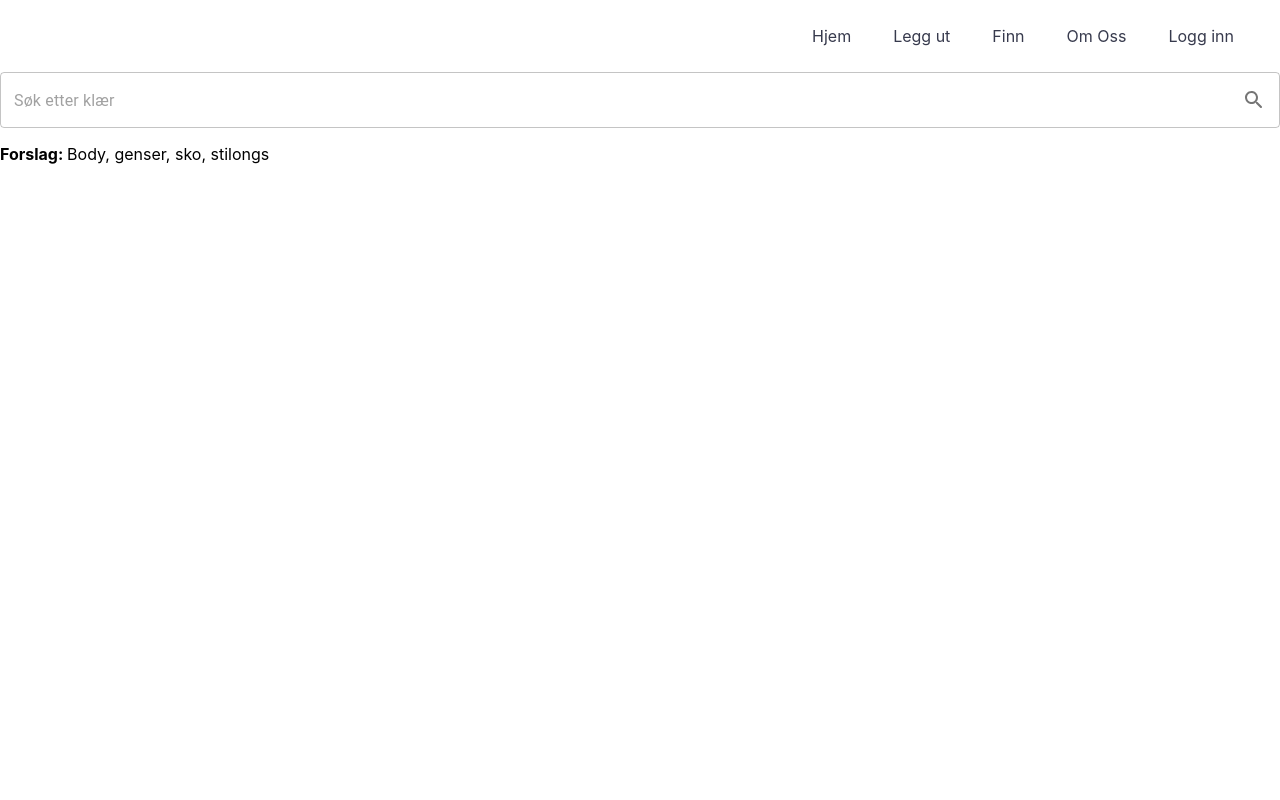
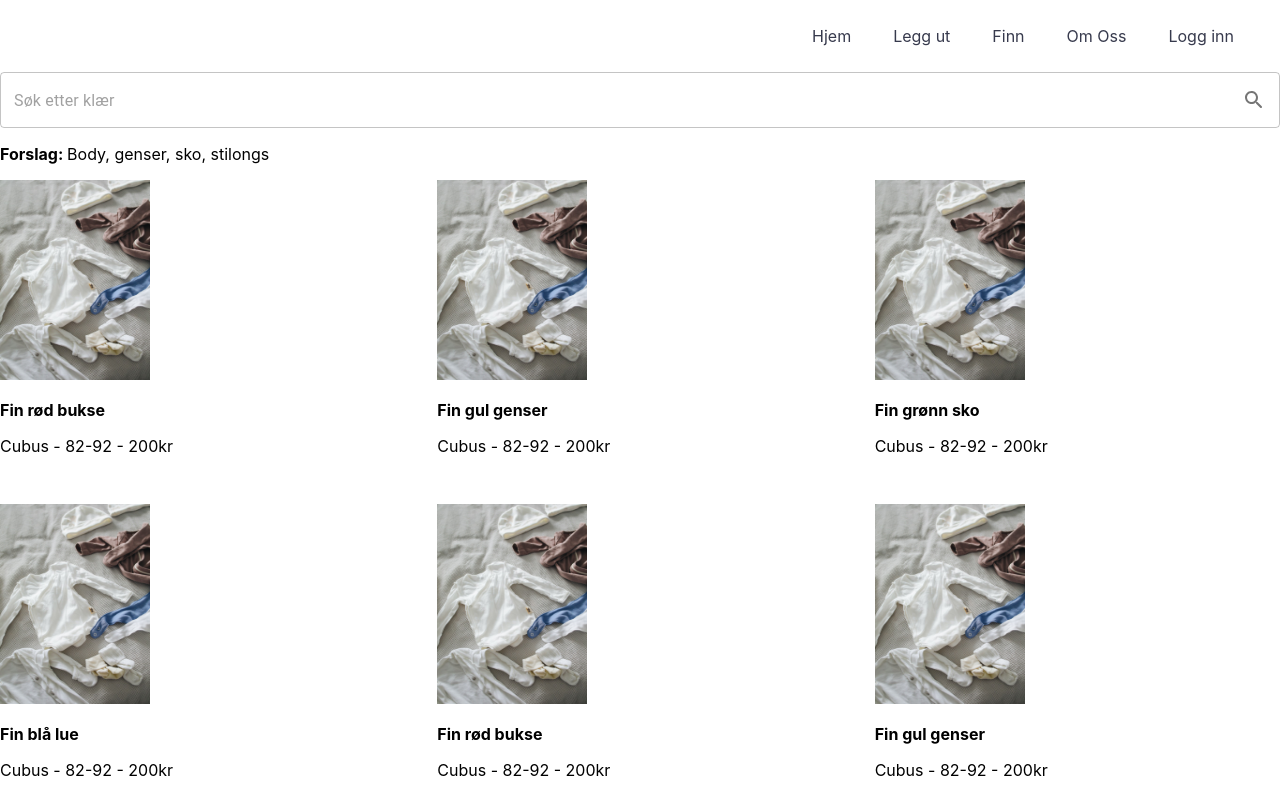
Before and after one commit to davemarong/baby-fadder, a Next.js app: page /finn in a window 1280 px wide. Shown: the top 800 px of the page. Built offline with nearby package versions, Linux system fonts and the light colour scheme.

Commit message:
Add clothingAd (first draft)

```diff
--- a/pages/finn.tsx
+++ b/pages/finn.tsx
@@ -2,6 +2,7 @@
 
 // Next
 import type { NextPage } from "next";
+import { ClothingAds } from "../src/components/ClothingAds/ClothingAds";
 
 // React
 
@@ -30,7 +31,9 @@ const Finn: NextPage = () => {
       <SearchField
         placeholder="Søk etter klær"
         suggestions="Body, genser, sko, stilongs"
+        // func={null}
       />
+      <ClothingAds />
     </>
   );
 };
--- /dev/null
+++ b/src/components/ClothingAds/ClothingAds.tsx
@@ -0,0 +1,49 @@
+// IMPORT
+
+// Next
+import Image from "next/image";
+
+// React
+
+// Material UI
+import Grid from "@mui/material/Grid";
+
+// Components
+
+// Utils
+
+// Data
+import { profiles } from "../../dummyData/Profiles";
+
+// Images
+import babyclothes from "../../dummyData/images/babyclothes.jpg";
+
+// TYPE/INTERFACE
+
+// Functional component
+export const ClothingAds = () => {
+  // State
+
+  // Functions
+
+  // Return
+  return (
+    <Grid container spacing={4}>
+      {profiles.map((profile: any) => {
+        return profile.ad.map((ad: any) => {
+          return (
+            <Grid key={ad.title} item md={4} sm={6}>
+              <Image src={babyclothes} height={200} width={150} alt="" />
+              <p>
+                <b>{ad.title}</b>
+              </p>
+              <p>
+                {ad.brand} - {ad.size} - {ad.price}kr{" "}
+              </p>
+            </Grid>
+          );
+        });
+      })}
+    </Grid>
+  );
+};
--- a/src/components/ReUsable/SearchField/SearchField.tsx
+++ b/src/components/ReUsable/SearchField/SearchField.tsx
@@ -7,7 +7,6 @@
 // Material UI
 import TextField from "@mui/material/TextField";
 import InputAdornment from "@mui/material/InputAdornment";
-import Typography from "@mui/material/Typography";
 
 // Icons
 import SearchRoundedIcon from "@mui/icons-material/SearchRounded";
@@ -22,9 +21,10 @@ import SearchRoundedIcon from "@mui/icons-material/SearchRounded";
 interface Props {
   placeholder: string;
   suggestions: string;
+  func?: () => void;
 }
 // Functional component
-export const SearchField = ({ placeholder, suggestions }: Props) => {
+export const SearchField = ({ placeholder, suggestions, func }: Props) => {
   // State
 
   // Functions
@@ -38,7 +38,7 @@ export const SearchField = ({ placeholder, suggestions }: Props) => {
         InputProps={{
           endAdornment: (
             <InputAdornment position="end">
-              <SearchRoundedIcon />
+              <SearchRoundedIcon onClick={func} />
             </InputAdornment>
           ),
         }}
--- /dev/null
+++ b/src/dummyData/Profiles.tsx
@@ -0,0 +1,202 @@
+export const profiles = [
+  {
+    name: "james",
+    id: 0,
+    ad: [
+      {
+        title: "Fin rød bukse",
+        description: "Enda en perfekt bukse",
+        brand: "Cubus",
+        price: 200,
+        sex: "male",
+        size: "82-92",
+        color: "red",
+        clothingType: "bukse",
+        img: "",
+      },
+      {
+        title: "Fin gul genser",
+        description: "Enda en perfekt bukse",
+        brand: "Cubus",
+        price: 200,
+        sex: "male",
+        size: "82-92",
+        color: "red",
+        clothingType: "bukse",
+        img: "",
+      },
+      {
+        title: "Fin grønn sko",
+        description: "Enda en perfekt bukse",
+        brand: "Cubus",
+        price: 200,
+        sex: "male",
+        size: "82-92",
+        color: "red",
+        clothingType: "bukse",
+        img: "",
+      },
+      {
+        title: "Fin blå lue",
+        description: "Enda en perfekt bukse",
+        brand: "Cubus",
+        price: 200,
+        sex: "male",
+        size: "82-92",
+        color: "red",
+        clothingType: "bukse",
+        img: "",
+      },
+    ],
+  },
+  {
+    name: "james",
+    id: 0,
+    ad: [
+      {
+        title: "Fin rød bukse",
+        description: "Enda en perfekt bukse",
+        brand: "Cubus",
+        price: 200,
+        sex: "male",
+        size: "82-92",
+        color: "red",
+        clothingType: "bukse",
+        img: "",
+      },
+      {
+        title: "Fin gul genser",
+        description: "Enda en perfekt bukse",
+        brand: "Cubus",
+        price: 200,
+        sex: "male",
+        size: "82-92",
+        color: "red",
+        clothingType: "bukse",
+        img: "",
+      },
+      {
+        title: "Fin grønn sko",
+        description: "Enda en perfekt bukse",
+        brand: "Cubus",
+        price: 200,
+        sex: "male",
+        size: "82-92",
+        color: "red",
+        clothingType: "bukse",
+        img: "",
+      },
+      {
+        title: "Fin blå lue",
+        description: "Enda en perfekt bukse",
+        brand: "Cubus",
+        price: 200,
+        sex: "male",
+        size: "82-92",
+        color: "red",
+        clothingType: "bukse",
+        img: "",
+      },
+    ],
+  },
+  {
+    name: "james",
+    id: 0,
+    ad: [
+      {
+        title: "Fin rød bukse",
+        description: "Enda en perfekt bukse",
+        brand: "Cubus",
+        price: 200,
+        sex: "male",
+        size: "82-92",
+        color: "red",
+        clothingType: "bukse",
+        img: "",
+      },
+      {
+        title: "Fin gul genser",
+        description: "Enda en perfekt bukse",
+        brand: "Cubus",
+        price: 200,
+        sex: "male",
+        size: "82-92",
+        color: "red",
+        clothingType: "bukse",
+        img: "",
+      },
+      {
+        title: "Fin grønn sko",
+        description: "Enda en perfekt bukse",
+        brand: "Cubus",
+        price: 200,
+        sex: "male",
+        size: "82-92",
+        color: "red",
+        clothingType: "bukse",
+        img: "",
+      },
+      {
+        title: "Fin blå lue",
+        description: "Enda en perfekt bukse",
+        brand: "Cubus",
+        price: 200,
+        sex: "male",
+        size: "82-92",
+        color: "red",
+        clothingType: "bukse",
+        img: "",
+      },
+    ],
+  },
+  {
+    name: "james",
+    id: 0,
+    ad: [
+      {
+        title: "Fin rød bukse",
+        description: "Enda en perfekt bukse",
+        brand: "Cubus",
+        price: 200,
+        sex: "male",
+        size: "82-92",
+        color: "red",
+        clothingType: "bukse",
+        img: "",
+      },
+      {
+        title: "Fin gul genser",
+        description: "Enda en perfekt bukse",
+        brand: "Cubus",
+        price: 200,
+        sex: "male",
+        size: "82-92",
+        color: "red",
+        clothingType: "bukse",
+        img: "",
+      },
+      {
+        title: "Fin grønn sko",
+        description: "Enda en perfekt bukse",
+        brand: "Cubus",
+        price: 200,
+        sex: "male",
+        size: "82-92",
+        color: "red",
+        clothingType: "bukse",
+        img: "",
+      },
+      {
+        title: "Fin blå lue",
+        description: "Enda en perfekt bukse",
+        brand: "Cubus",
+        price: 200,
+        sex: "male",
+        size: "82-92",
+        color: "red",
+        clothingType: "bukse",
+        img: "",
+      },
+    ],
+  },
+];
```
Also changed, not shown: src/dummyData/images/babyclothes.jpg (added).
